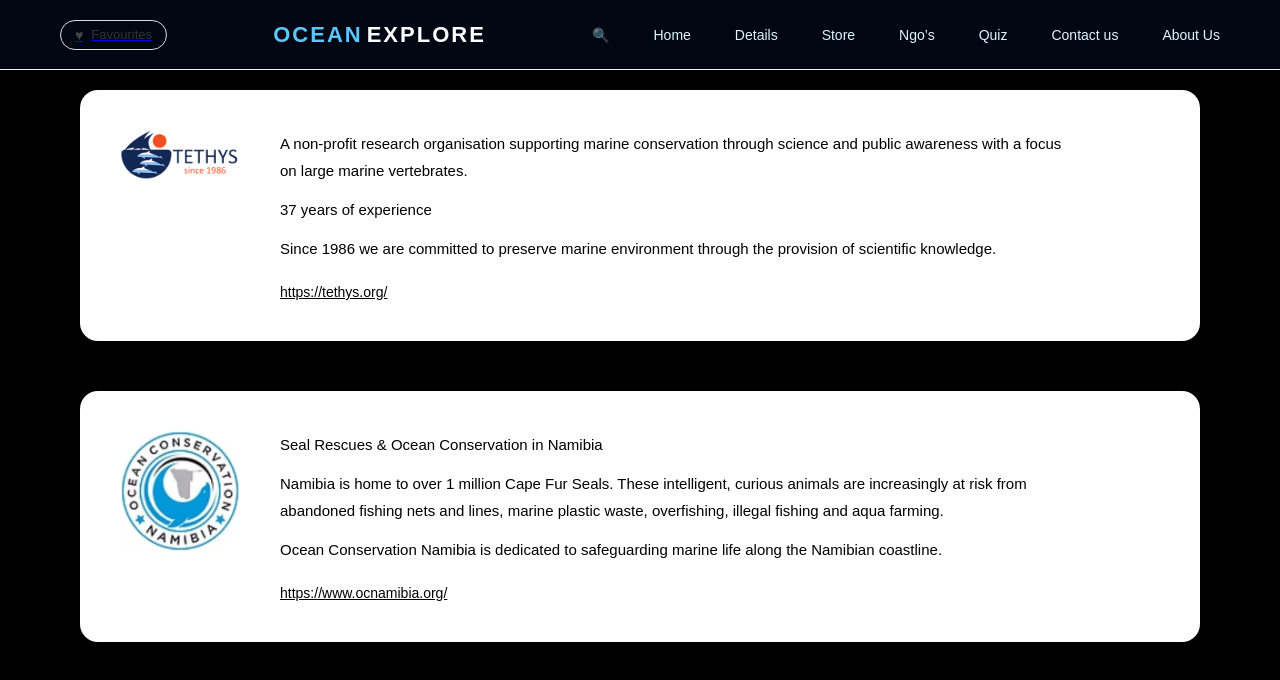
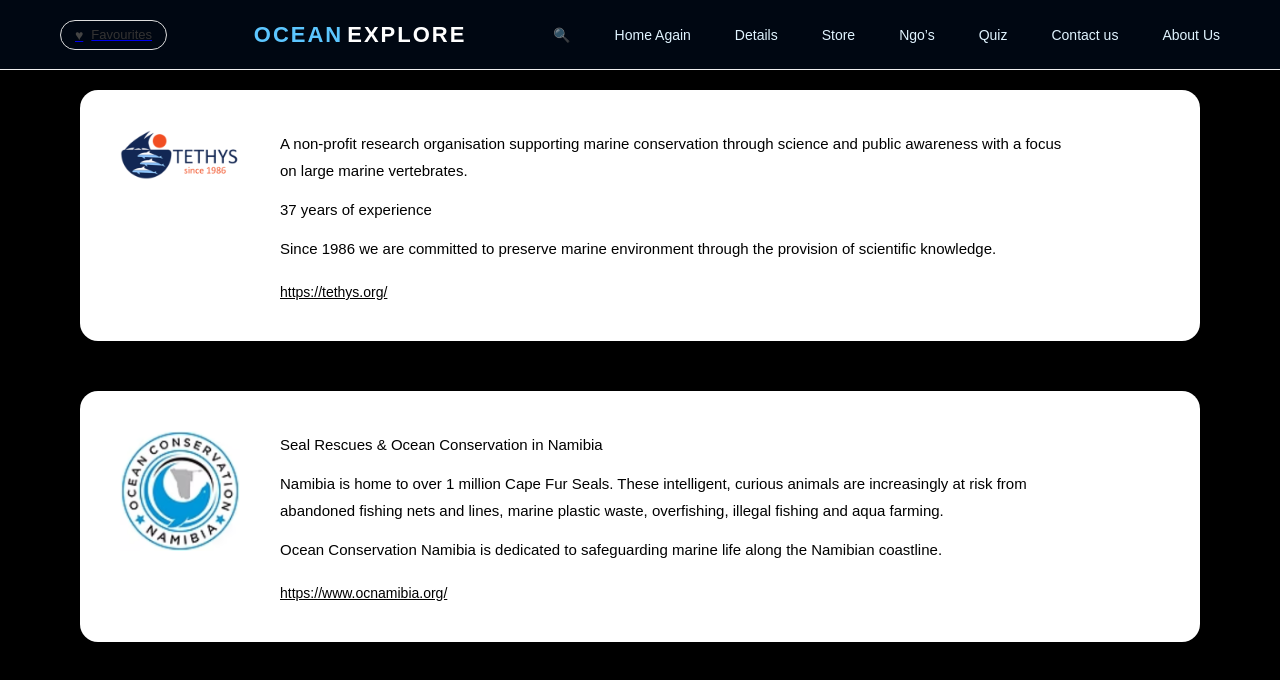
Before and after one commit to dhurvesh/SEALIFE-EXPLORER, a React (Vite) app in the folder SeaLife-Frontend/sea-life/: page /ngo in a window 1280 px wide. Shown: the top 680 px of the page. Built offline with nearby package versions, Linux system fonts and the light colour scheme.

Commit message:
Navbar fix

```diff
--- a/SeaLife-Frontend/sea-life/src/Components/Navbar/Navbar.jsx
+++ b/SeaLife-Frontend/sea-life/src/Components/Navbar/Navbar.jsx
@@ -14,7 +14,7 @@
       </div>
 
       <nav>
-        <Link to="/">Home</Link>
+        <Link to="/">Home Again</Link>
         <Link to="/details">Details</Link>
         <Link to="/store">Store</Link>
         <Link to="/ngo">Ngo’s</Link>
```
